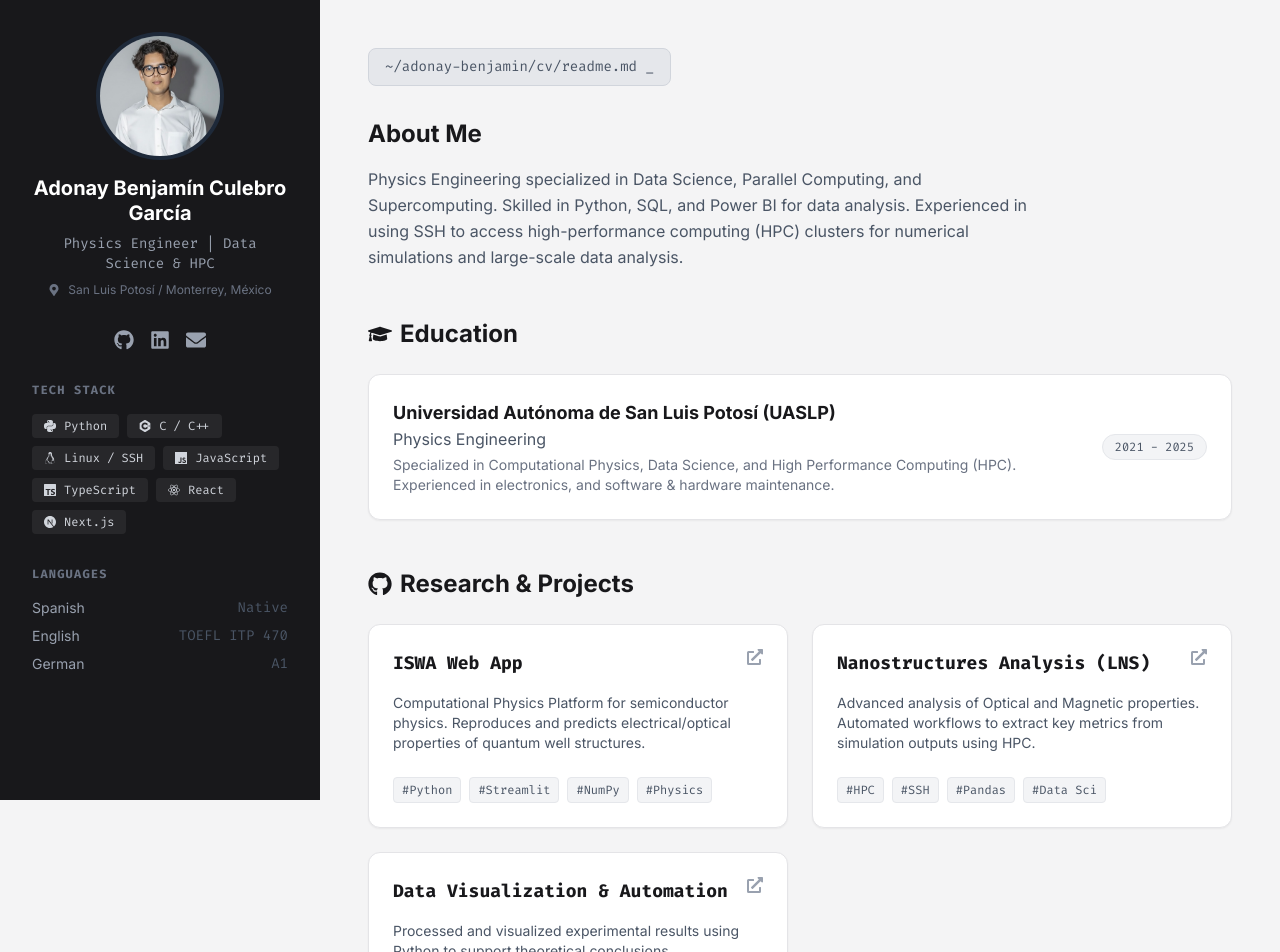
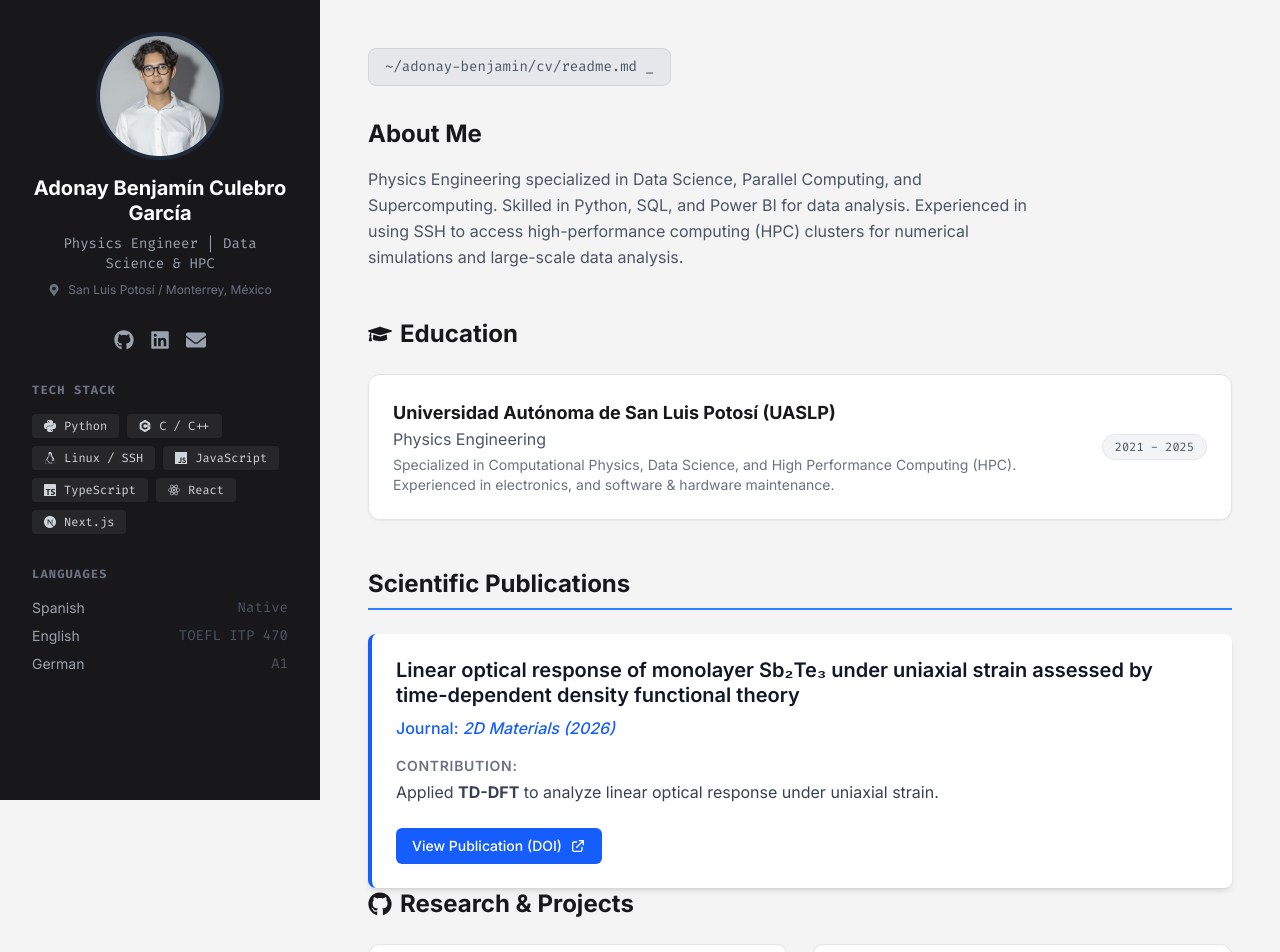
Before and after one commit to SaysBen/mi-portafolio, a Next.js app: page / in a window 1280 px wide. Shown: the top 952 px of the page. Built offline with nearby package versions, Linux system fonts and the light colour scheme.

Commit message:
feat: add scientific publication section

```diff
--- a/app/page.tsx
+++ b/app/page.tsx
@@ -179,6 +179,43 @@ export default function Home() {
           </div>
         </section>
 
+        {/* Scientific Publications */}
+        <section className="mt-12">
+  <h2 className="text-2xl font-bold border-b-2 border-blue-500 pb-2 mb-6">
+    Scientific Publications
+  </h2>
+
+  <div className="bg-white dark:bg-gray-800 p-6 rounded-lg shadow-md border-l-4 border-blue-600">
+    <h3 className="text-xl font-semibold text-gray-900 dark:text-white leading-tight">
+      Linear optical response of monolayer Sb₂Te₃ under uniaxial strain assessed by time-dependent density functional theory
+    </h3>
+    <p className="mt-2 text-blue-600 dark:text-blue-400 font-medium">
+      Journal: <span className="italic">2D Materials (2026)</span>
+    </p>
+
+    <div className="mt-4 text-gray-700 dark:text-gray-300">
+      <p className="text-sm font-semibold uppercase tracking-wider text-gray-500 mb-1">
+        Contribution:
+      </p>
+      <p>Applied <strong>TD-DFT</strong> to analyze linear optical response under uniaxial strain.</p>
+    </div>
+
+    <div className="mt-6">
+      <a
+        href="https://doi.org/10.1088/2053-1583/ae1848"
+        target="_blank"
+        rel="noopener noreferrer"
+        className="inline-flex items-center px-4 py-2 bg-blue-600 text-white rounded-md hover:bg-blue-700 transition-colors text-sm font-medium"
+      >
+        View Publication (DOI)
+        <svg className="ml-2 w-4 h-4" fill="none" stroke="currentColor" viewBox="0 0 24 24">
+          <path strokeLinecap="round" strokeLinejoin="round" strokeWidth="2" d="M10 6H6a2 2 0 00-2 2v10a2 2 0 002 2h10a2 2 0 002-2v-4M14 4h6m0 0v6m0-6L10 14" />
+        </svg>
+      </a>
+    </div>
+  </div>
+</section>
+
         {/* Sección: Proyectos */}
         <section className="mb-12">
           <h2 className="text-2xl font-bold mb-6 flex items-center gap-2">
```
